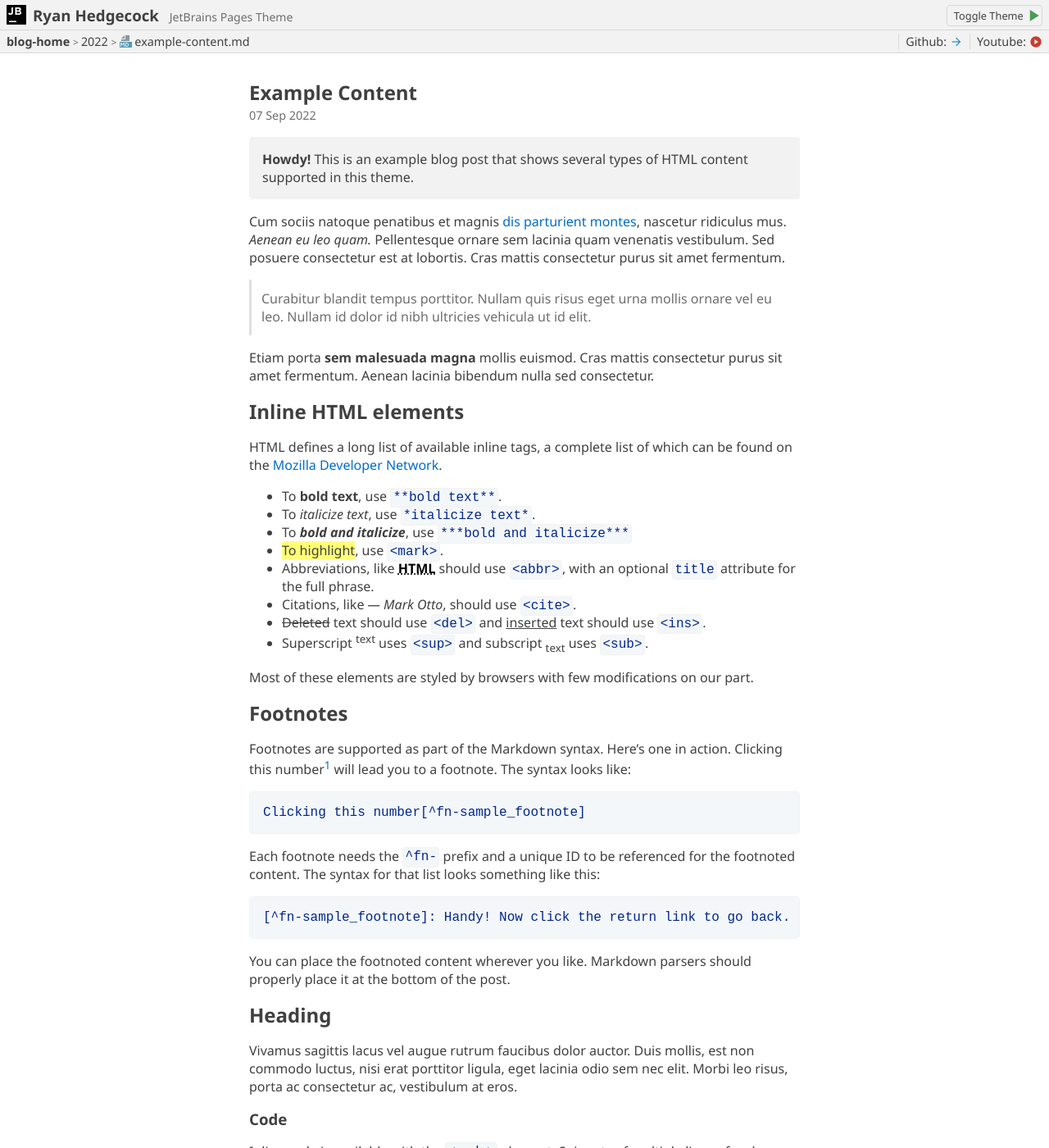
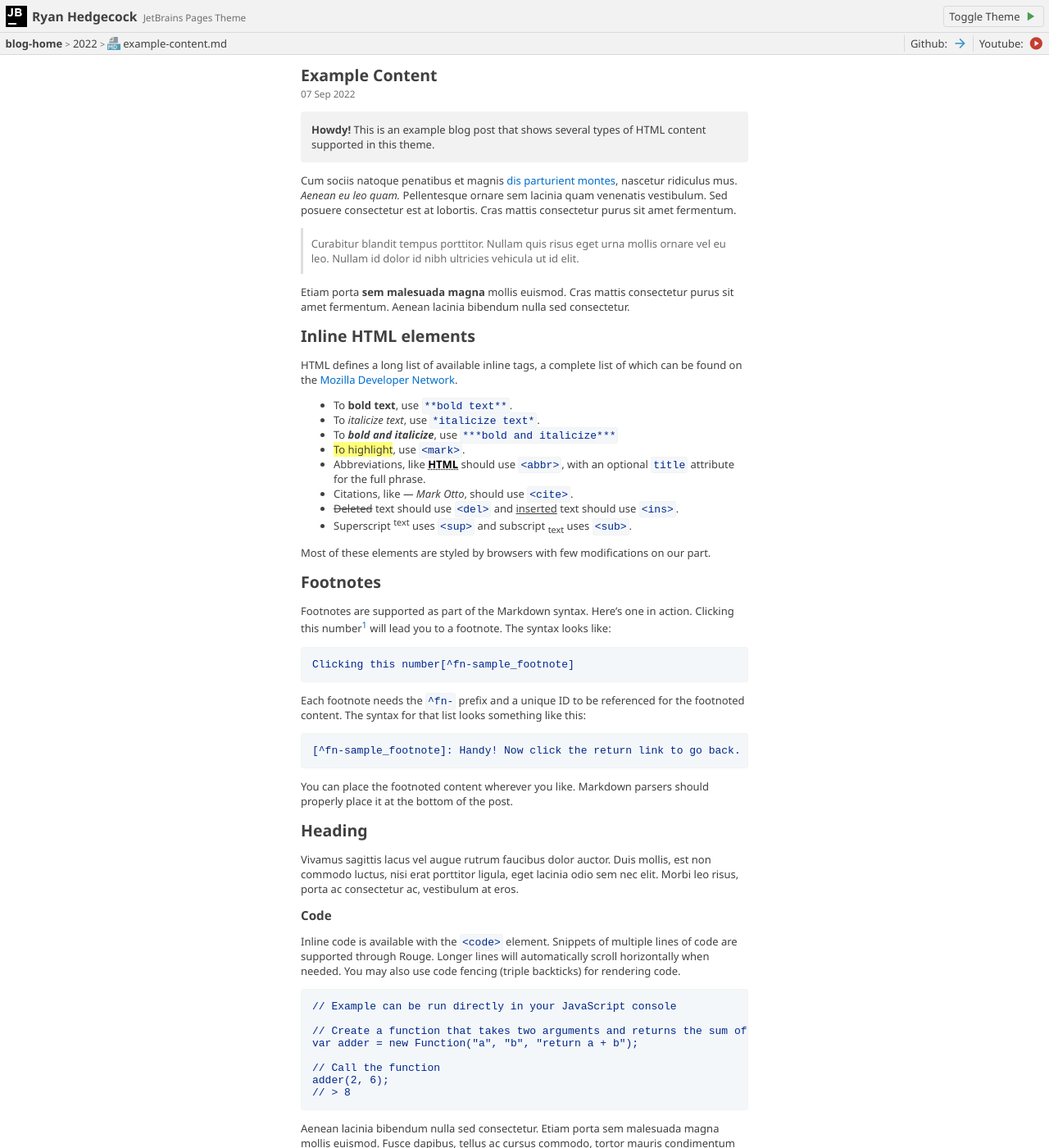
Before and after one commit to rhedgeco/JetBrains-Pages-Theme, a Jekyll site: the page built from _posts/2022/example-content/2022-09-07-example-content.md, in a window 1280 px wide and 1400 px high. Shown: the whole window at 82% size. Built offline with Jekyll 4.4.1, drawn with Linux system fonts in a browser that asks for light colours.

Commit message:
Improved header layout and CSS

```diff
--- a/_layouts/default.html
+++ b/_layouts/default.html
@@ -6,11 +6,13 @@
 <body>
 <header class="page-head">
     <div class="main">
-        <img class="icon" src="{{ site.baseurl }}{{ site.icon }}" alt="Site Icon">
-        <h3 class="title">
-            {{ site.title }}
-            <small>{{ site.tagline }}</small>
-        </h3>
+        <div class="title-content">
+            <img class="icon" src="{{ site.baseurl }}{{ site.icon }}" alt="Site Icon">
+            <h3 class="title">
+                {{ site.title }}
+                <small>{{ site.tagline }}</small>
+            </h3>
+        </div>
         <a class="toggle-theme" onclick="toggleTheme()">
             <span>Toggle Theme</span>
             <span class="material-icons play">play_arrow</span>
@@ -23,31 +25,29 @@
             {% assign preroute = route | pop %}
             {% for member in preroute %}
             {% if member != ""%}
-            <small> > </small>{{ member }}
+            <small> > </small>
+            <span>{{ member }}</span>
             {% endif %}
             {% endfor %}
             {% if route.size > 0 %}
             <small> > </small>
-            <span class="markdown">
-                <img src="{{ site.baseurl }}/assets/images/markdown_icon.png" alt="markdown_icon">
-            </span>
-            {{ route.last }}.md
+            <img class="markdown-icon" src="{{ site.baseurl }}/assets/images/markdown_icon.png" alt="markdown_icon">
+            <span>{{ route.last }}.md</span>
             {% endif %}
         </span>
-        <div class="spacer"></div>
         <div class="links">
             {% if page.github %}
             <div class="vertical-break"></div>
             <a class="link-item" href="{{ page.github }}" target="_blank">
                 <span>Github:</span>
-                <span class="material-icons link github">arrow_forward</span>
+                <span class="material-icons link-icon github">arrow_forward</span>
             </a>
             {% endif %}
             {% if page.youtube %}
             <div class="vertical-break"></div>
             <a class="link-item" href="{{ page.youtube }}" target="_blank">
                 <span>Youtube:</span>
-                <span class="material-icons link youtube">play_circle</span>
+                <span class="material-icons link-icon youtube">play_circle</span>
             </a>
             {% endif %}
         </div>
--- a/_sass/_base.scss
+++ b/_sass/_base.scss
@@ -90,3 +90,33 @@
     padding: 3px 5px;
   }
 }
+
+@media only screen and (min-width: 858px) {
+  html {
+    font-size: 16px;
+  }
+}
+
+@media only screen and (min-width: 780px) {
+  html {
+    font-size: 15px;
+  }
+}
+
+@media only screen and (min-width: 702px) {
+  html {
+    font-size: 14px;
+  }
+}
+
+@media only screen and (min-width: 624px) {
+  html {
+    font-size: 13px;
+  }
+}
+
+@media only screen and (max-width: 623px) {
+  html {
+    font-size: 12px;
+  }
+}
--- a/_sass/_header.scss
+++ b/_sass/_header.scss
@@ -7,62 +7,55 @@
   z-index: 9;
 
   > .main {
+    position: relative;
     white-space: nowrap;
-    display: flex;
-    padding: 0.35rem 0.35rem 0.35rem 0.5rem;
     border-bottom: 1px solid var(--line-break);
+    height: 3rem;
 
-    > .icon {
-      height: 1.5rem;
-      margin-top: auto;
-      margin-bottom: auto;
-    }
+    > .title-content {
+      position: absolute;
+      top: 0;
+      bottom: 0;
+      display: flex;
 
-    > .title {
-      margin-left: 0.5rem;
-      margin-top: auto;
-      margin-bottom: auto;
-
-      > a {
-        color: var(--text-strong);
-        font-weight: bold;
-        text-decoration: none;
-
-        &:hover {
-          text-decoration: underline;
-        }
+      > .icon {
+        margin: 0.5rem;
       }
 
-      > small {
-        font-size: 75%;
-        margin-left: 0.5rem;
+      > .title {
+        margin: auto 0;
+        font-size: 1.2rem;
+
+        > small {
+          margin-left: 0.25rem;
+          font-size: 0.9rem;
+        }
       }
     }
 
     > .toggle-theme {
+      display: flex;
+      padding: 0.25rem 0.5rem;
+
       position: absolute;
       right: 0.5rem;
-      top: auto;
-      bottom: auto;
-      width: 6.5rem;
+      top: 0.5rem;
+      bottom: 0.5rem;
 
-      display: flex;
-      padding: 0 0.2rem 0 0.5rem;
+      border: 1px solid var(--line-break);
+      border-radius: 0.25rem;
+
+      background-color: var(--back-color2);
       color: var(--text-color);
-      border: 1px solid var(--line-break);
-      border-radius: 4px;
+      text-decoration: none;
       cursor: pointer;
-      background-color: var(--back-color2);
-      font-size: 0.8rem;
 
       > * {
-        margin-top: auto;
-        margin-bottom: auto;
+        margin: auto 0;
       }
 
       &:hover {
         background-color: var(--back-color3);
-        text-decoration: none;
       }
 
       &:active {
@@ -70,68 +63,73 @@
       }
 
       > .play {
+        font-size: 1.4rem;
+        margin-left: 0.25rem;
         color: var(--green);
-        vertical-align: middle;
       }
     }
   }
 
   > .route {
+    position: relative;
     white-space: nowrap;
-    display: flex;
-    padding: 0.25rem 0.5rem;
-    font-size: 90%;
+    height: 2rem;
 
     > .path {
-      margin: auto 0;
+      display: flex;
+      position: absolute;
+      top: 0;
+      bottom: 0;
+      left: 0.5rem;
+
+      > * {
+        margin: auto 0.25rem auto 0;
+      }
 
       > .home {
+        color: var(--text-color);
         font-weight: bold;
-        color: var(--text-color);
       }
 
-      > .markdown > img {
-          transform: translate(0, 2px);
+      > .markdown-icon {
+        height: 1.2rem;
       }
-    }
-
-    > .spacer {
-      margin-left: auto;
     }
 
     > .links {
       display: flex;
       position: absolute;
+      top: 0;
+      bottom: 0;
       right: 0.5rem;
-      top: auto;
-      bottom: auto;
+
       background-color: var(--back-color2);
 
-      > .vertical-break {
+      .vertical-break {
+        margin: 0.25rem 0.5rem;
         border-right: 1px solid var(--line-break);
-        margin: 0 0.5rem;
       }
 
       > .link-item {
+        height: 100%;
         display: flex;
+        text-decoration-color: var(--text-light);
         color: var(--text-color);
 
         > * {
-          margin-top: auto;
-          margin-bottom: auto;
+          margin: auto 0;
         }
 
-        > .link {
-          font-size: 1rem;
-          margin-left: 0.25rem;
-          text-decoration: none;
+        > .link-icon {
+          font-size: 1.4rem;
+          margin-left: 0.5rem;
         }
 
-        > .github {
+        .github {
           color: var(--blue);
         }
 
-        > .youtube {
+        .youtube {
           color: var(--red);
         }
       }
```
